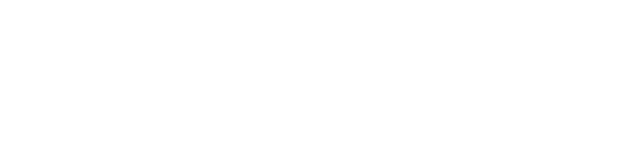
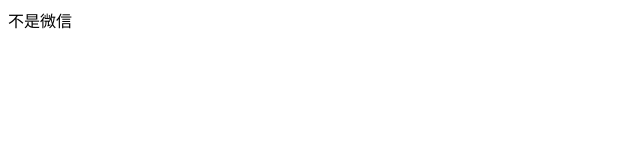
Before and after one commit to SanmmLin/wx, a plain HTML site: page index.html in a window 1280 px wide. Shown: the full height of the page, 0-640 px from the left. Drawn offline with Linux system fonts and the light colour scheme.

Commit message:
Update index.html

```diff
--- a/index.html
+++ b/index.html
@@ -12,7 +12,7 @@
 	<div id="top">
 	</div>
 	<script>
-  document.ready=function(){
+  window.onload=function(){
   var txt = '';
     var ua = navigator.userAgent.toLowerCase();
     if(ua.match(/MicroMessenger/i)=="micromessenger"){
```
